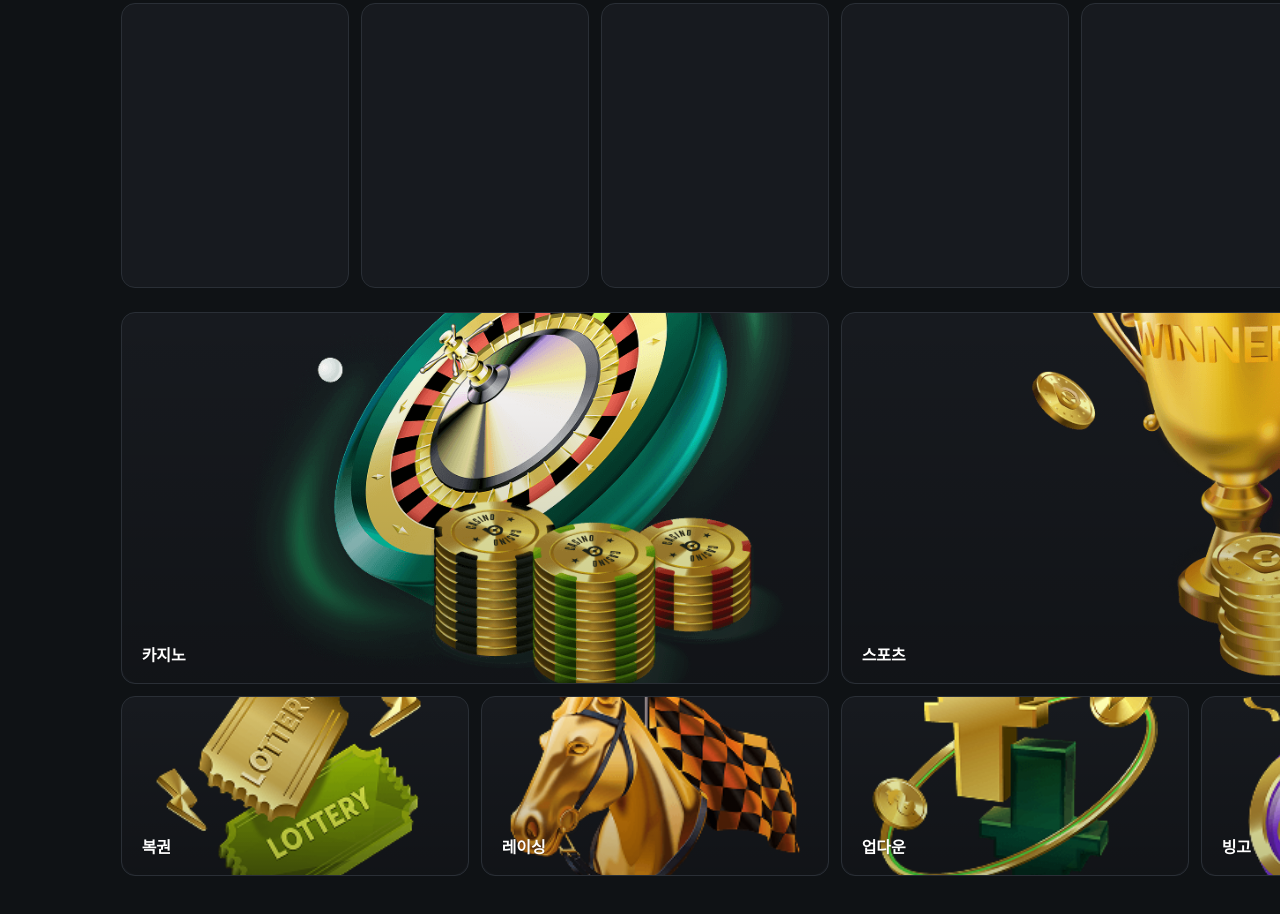
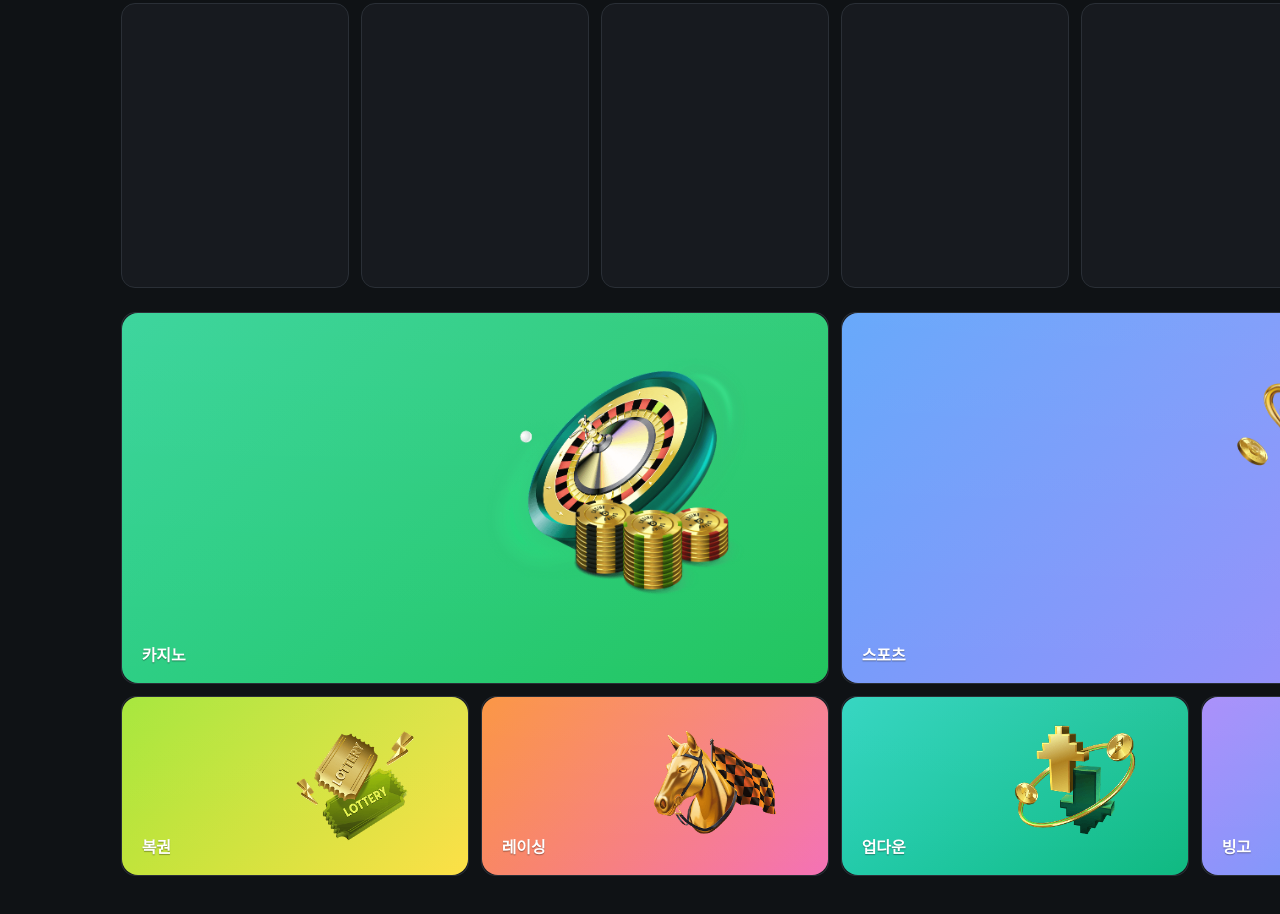
Before and after one commit to woosus/wooss2, a plain HTML site: page index.html in a window 1280 px wide. Shown: the part 615-1529 px from the top of the page. Drawn offline with nearby package versions, Linux system fonts and the light colour scheme.

Commit message:
Update index.html

```diff
--- a/index.html
+++ b/index.html
@@ -79,6 +79,18 @@ aside nav a span, [data-acc] span:first-child, .font-strong, .card .p-3 .text-sm
 .tile-img{ width:100%; height:100%; object-fit:cover; display:block; }
 .tile-wrap .overlay{ position:absolute; inset:0; background:linear-gradient(180deg, rgba(0,0,0,.00), rgba(0,0,0,.25)); pointer-events:none; }
 .tile-wrap .cap{ position:absolute; left:20px; bottom:16px; font-weight:700; color:#fff; text-shadow:0 1px 1px rgba(0,0,0,.35); }
+/* Pastel gradient variants (연한 파스텔 톤 배경) */
+.tile-wrap.pastel{ background:linear-gradient(135deg, var(--c1), var(--c2)); }
+.pastel-casino{ --c1:#34d399; --c2:#22c55e; }
+.pastel-sports{ --c1:#60a5fa; --c2:#a78bfa; }
+.pastel-lottery{ --c1:#a3e635; --c2:#fde047; }
+.pastel-racing{ --c1:#fb923c; --c2:#f472b6; }
+.pastel-updown{ --c1:#2dd4bf; --c2:#10b981; }
+.pastel-bingo{ --c1:#a78bfa; --c2:#60a5fa; }
+/* 아이콘형 이미지일 때 아이콘이 보이도록 contain 배치 */
+.tile-wrap.pastel .tile-img{ object-fit:contain; object-position:86% 50%; padding:16px; }
+/* 파스텔에서는 어둡지 않게 아주 옅은 빛만 */
+.tile-wrap.pastel .overlay{ background:linear-gradient(180deg, rgba(255,255,255,.05), rgba(255,255,255,0)); }
 </style>
 </head>
 <body>
@@ -218,42 +230,42 @@ aside nav a span, [data-acc] span:first-child, .font-strong, .card .p-3 .text-sm
       <div class="grid grid-cols-12 gap-3 auto-rows-[140px] lg:auto-rows-[180px]">
         <!-- Big 1: 카지노 -->
         <div class="col-span-12 md:col-span-6 row-span-2 card p-0">
-          <div class="tile-wrap" style="height:100%">
+          <div class="tile-wrap pastel pastel-casino" style="height:100%">
             <img class="tile-img" src="./assets/tiles/casino.webp" alt="casino" loading="lazy">
             <div class="overlay"></div><div class="cap">카지노</div>
           </div>
         </div>
         <!-- Big 2: 스포츠 -->
         <div class="col-span-12 md:col-span-6 row-span-2 card p-0">
-          <div class="tile-wrap" style="height:100%">
+          <div class="tile-wrap pastel pastel-sports" style="height:100%">
             <img class="tile-img" src="./assets/tiles/sports.webp" alt="sports" loading="lazy">
             <div class="overlay"></div><div class="cap">스포츠</div>
           </div>
         </div>
         <!-- Small 1: 복권 -->
         <div class="col-span-6 md:col-span-3 card p-0">
-          <div class="tile-wrap" style="height:100%">
+          <div class="tile-wrap pastel pastel-lottery" style="height:100%">
             <img class="tile-img" src="./assets/tiles/lottery.webp" alt="lottery" loading="lazy">
             <div class="overlay"></div><div class="cap">복권</div>
           </div>
         </div>
         <!-- Small 2: 레이싱 -->
         <div class="col-span-6 md:col-span-3 card p-0">
-          <div class="tile-wrap" style="height:100%">
+          <div class="tile-wrap pastel pastel-racing" style="height:100%">
             <img class="tile-img" src="./assets/tiles/racing.webp" alt="racing" loading="lazy">
             <div class="overlay"></div><div class="cap">레이싱</div>
           </div>
         </div>
         <!-- Small 3: 업다운 -->
         <div class="col-span-6 md:col-span-3 card p-0">
-          <div class="tile-wrap" style="height:100%">
+          <div class="tile-wrap pastel pastel-updown" style="height:100%">
             <img class="tile-img" src="./assets/tiles/updown.webp" alt="updown" loading="lazy">
             <div class="overlay"></div><div class="cap">업다운</div>
           </div>
         </div>
         <!-- Small 4: 빙고 -->
         <div class="col-span-6 md:col-span-3 card p-0">
-          <div class="tile-wrap" style="height:100%">
+          <div class="tile-wrap pastel pastel-bingo" style="height:100%">
             <img class="tile-img" src="./assets/tiles/bingo.webp" alt="bingo" loading="lazy">
             <div class="overlay"></div><div class="cap">빙고</div>
           </div>
```
